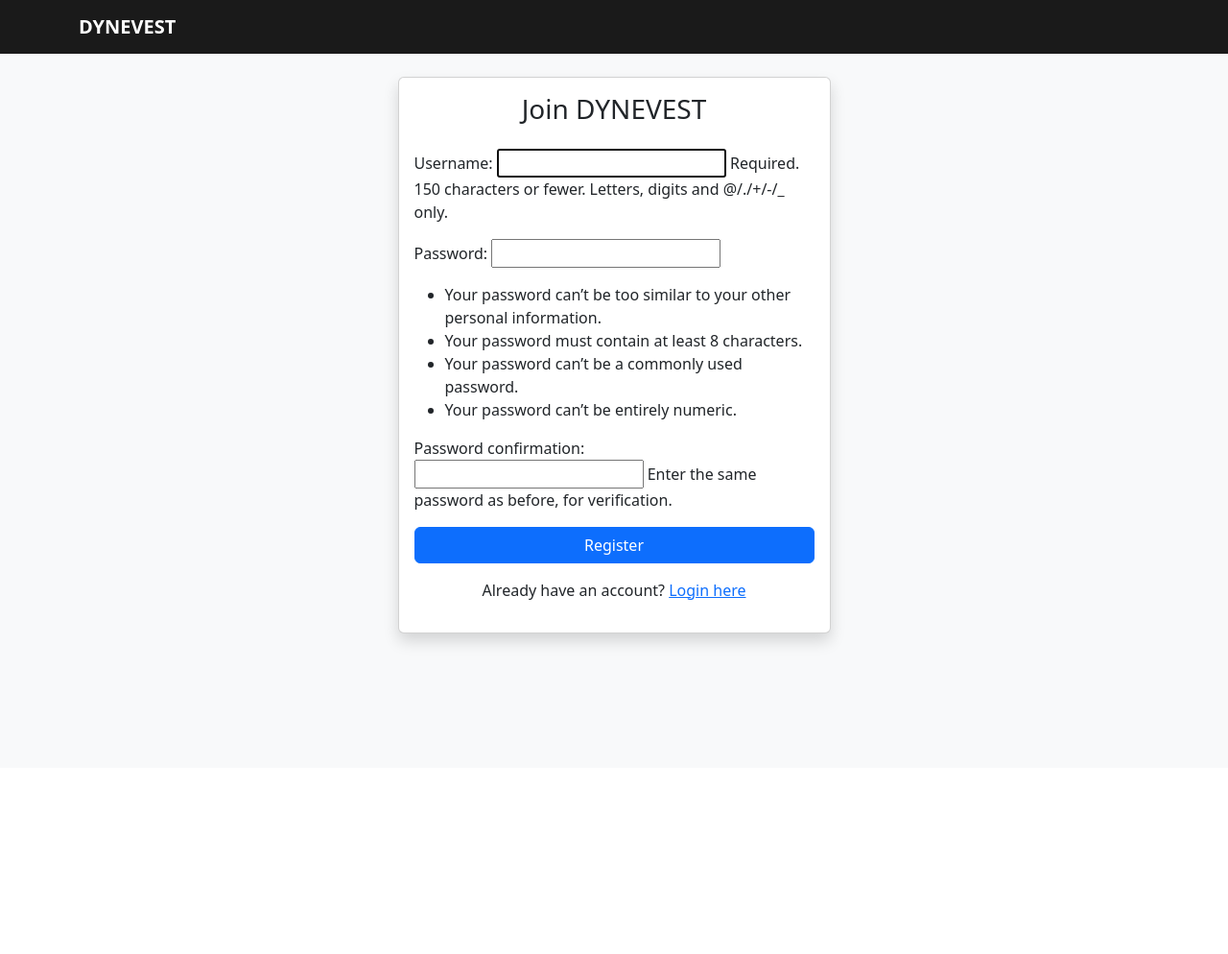
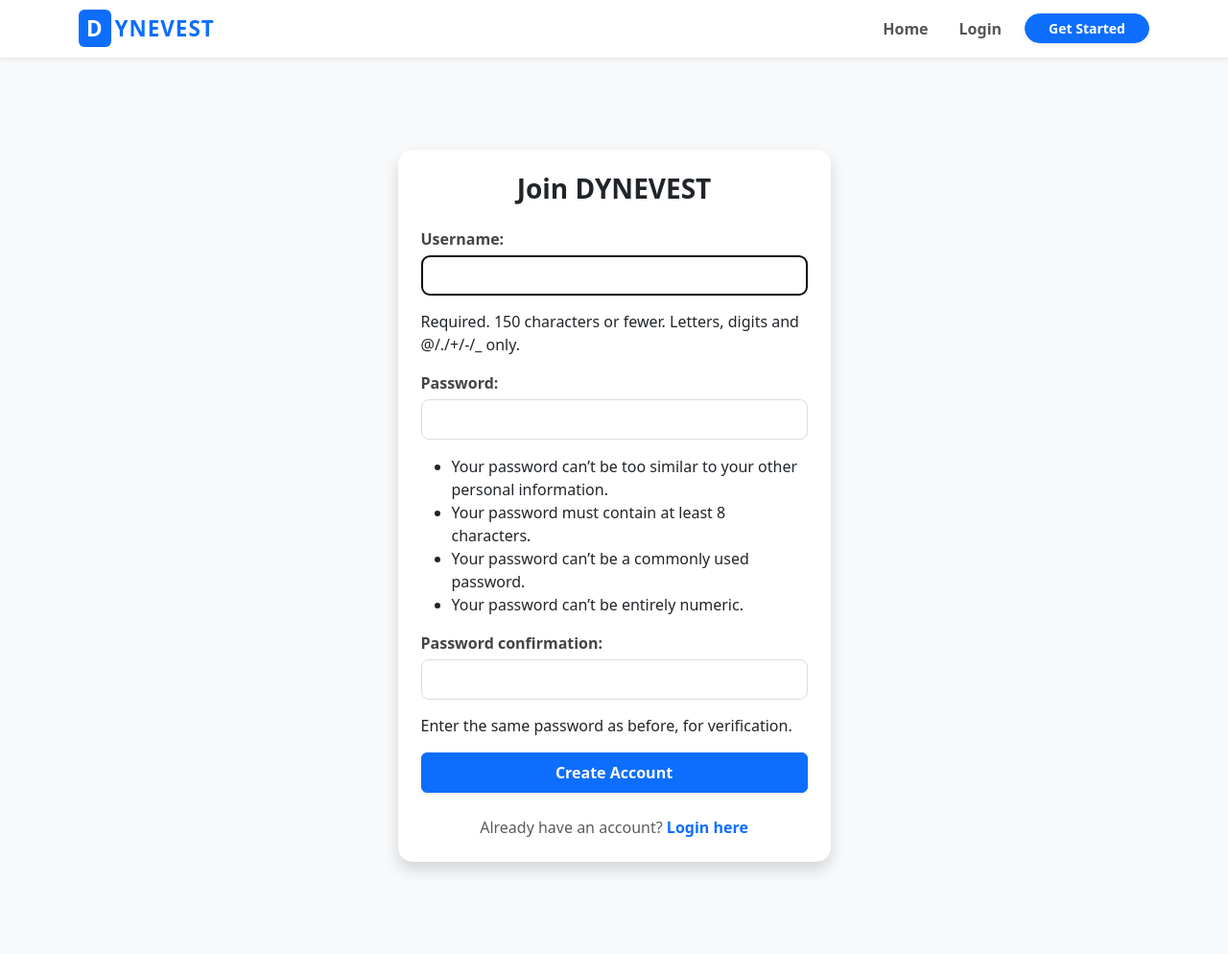
Before and after one commit to samuelj-flip/New_Dynevest_site, a Django app: page /register/ in a window 1280 px wide. Shown: the whole page at 96% size. Before the commit the page ends 676 px from the top, so only its background shows below. Run offline with Django 5.2, Linux system fonts and the light colour scheme.

Commit message:
MVP complete: all links fixed, auth flow verified, dashboard alive

```diff
--- a/core/templates/core/base.html
+++ b/core/templates/core/base.html
@@ -13,24 +13,74 @@
         }
 
         .navbar {
-            background-color: #1a1a1a;
+            transition: all 0.3s;
+        }
+
+        .nav-link {
+            color: #555 !important;
+            transition: 0.2s;
+        }
+
+        .nav-link:hover {
+            color: #0d6efd !important;
+        }
+
+        .navbar-brand {
+            font-size: 1.4rem;
+            letter-spacing: 1px;
         }
     </style>
 </head>
 
 <body>
-    <nav class="navbar navbar-expand-lg navbar-dark mb-4">
+    <!-- NAVIGATION -->
+    <nav class="navbar navbar-expand-lg navbar-light bg-white shadow-sm sticky-top">
         <div class="container">
-            <a class="navbar-brand fw-bold" href="#">DYNEVEST</a>
+            <a class="navbar-brand fw-bold text-primary" href="{% url 'home' %}">
+                <span class="bg-primary text-white px-2 py-1 rounded me-1">D</span>YNEVEST
+            </a>
+
+            <button class="navbar-toggler" type="button" data-bs-toggle="collapse" data-bs-target="#navbarNav">
+                <span class="navbar-toggler-icon"></span>
+            </button>
+
+            <div class="collapse navbar-collapse" id="navbarNav">
+                <ul class="navbar-nav ms-auto align-items-center">
+                    {% if user.is_authenticated %}
+                    <li class="nav-item"><a class="nav-link fw-semibold px-3" href="{% url 'dashboard' %}">Dashboard</a>
+                    </li>
+                    <li class="nav-item"><a class="nav-link fw-semibold px-3" href="{% url 'plans' %}">Mining Plans</a>
+                    </li>
+                    <li class="nav-item"><a class="nav-link fw-semibold px-3"
+                            href="{% url 'transactions' %}">History</a></li>
+                    <li class="nav-item ms-lg-3">
+                        <form action="{% url 'logout' %}" method="post" class="m-0">
+                            {% csrf_token %}
+                            <button type="submit"
+                                class="btn btn-outline-danger btn-sm px-3 rounded-pill">Logout</button>
+                        </form>
+                    </li>
+                    {% else %}
+                    <li class="nav-item"><a class="nav-link fw-semibold px-3" href="{% url 'home' %}">Home</a></li>
+                    <li class="nav-item"><a class="nav-link fw-semibold px-3" href="{% url 'login' %}">Login</a></li>
+                    <li class="nav-item ms-lg-2">
+                        <a class="btn btn-primary btn-sm px-4 rounded-pill fw-bold shadow-sm"
+                            href="{% url 'register' %}">Get Started</a>
+                    </li>
+                    {% endif %}
+                </ul>
+            </div>
         </div>
     </nav>
 
-    <div class="container">
+    <!-- THE MAGIC HAPPENS HERE -->
+    <main class="container py-5">
         {% block content %}
-        <!-- Content from other pages will go here -->
-        {% endblock %}
-    </div>
+        <!-- Child templates (login, register, etc.) will inject their code here -->
+        {% endblock content %}
+    </main>
 
+    <!-- Bootstrap JS Bundle -->
     <script src="https://cdn.jsdelivr.net/npm/bootstrap@5.3.0/dist/js/bootstrap.bundle.min.js"></script>
 </body>
 
--- a/core/templates/core/register.html
+++ b/core/templates/core/register.html
@@ -1,19 +1,42 @@
 {% extends 'core/base.html' %}
 
 {% block content %}
-<div class="row justify-content-center">
+<div class="row justify-content-center py-5">
     <div class="col-md-5">
-        <div class="card shadow">
-            <div class="card-body">
-                <h3 class="text-center mb-4">Join DYNEVEST</h3>
+        <div class="card shadow border-0" style="border-radius: 15px;">
+            <div class="card-body p-4">
+                <h3 class="text-center mb-4 fw-bold">Join DYNEVEST</h3>
                 <form method="POST">
                     {% csrf_token %}
                     {{ form.as_p }}
-                    <button type="submit" class="btn btn-primary w-100">Register</button>
+                    <button type="submit" class="btn btn-primary w-100 fw-bold py-2 shadow-sm">Create Account</button>
                 </form>
-                <p class="mt-3 text-center">Already have an account? <a href="#">Login here</a></p>
+
+                <!-- THE WORKING LINK IS BELOW -->
+                <p class="mt-4 text-center mb-0 text-muted">
+                    Already have an account?
+                    <a href="{% url 'login' %}" class="text-primary fw-bold text-decoration-none">Login here</a>
+                </p>
             </div>
         </div>
     </div>
 </div>
+
+<style>
+    /* This makes the Django form look a bit cleaner with Bootstrap */
+    form p label {
+        font-weight: 600;
+        margin-bottom: 5px;
+        color: #444;
+    }
+
+    form p input {
+        display: block;
+        width: 100%;
+        padding: 8px;
+        border: 1px solid #ddd;
+        border-radius: 8px;
+        margin-bottom: 15px;
+    }
+</style>
 {% endblock %}
--- a/core/urls.py
+++ b/core/urls.py
@@ -12,4 +12,5 @@ urlpatterns = [
     path('buy-plan/<int:plan_id>/', views.buy_plan, name='buy_plan'),
     path('withdraw/', views.withdraw_view, name='withdraw'),
     path('transactions/', views.transactions_view, name='transactions'),
+    path('logout/', auth_views.LogoutView.as_view(), name='logout'),
 ]
```
Also changed, not shown: core/templates/registration/login.html (+27 -10 lines), db.sqlite3.
